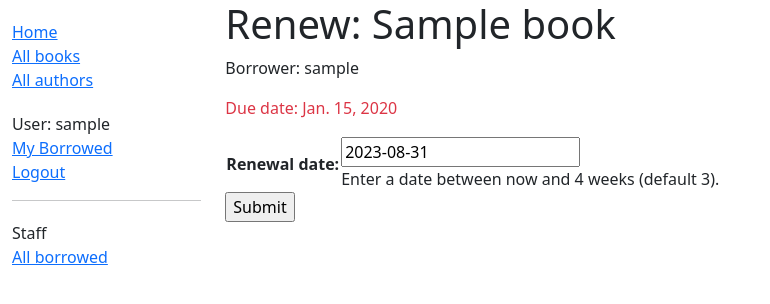
After one commit to KattisLej/django_tutorial, a Django app: page /catalog/book/00000000-0000-0000-0000-000000000001/renew/ in a window 1280 px wide. The commit adds this page. Shown: the top 304 px of the page, without its empty margins (0-770 px from the left). Run offline with Django 4.2, Linux system fonts and the light colour scheme; a user stored in the database is signed in; tables that the repository leaves empty hold one stand-in row (values such as "Sample post").

Commit message:
Adding forms part 9

```diff
--- /dev/null
+++ b/locallibrary/catalog/forms.py
@@ -0,0 +1,25 @@
+from django.core.exceptions import ValidationError
+from django.utils.translation import gettext_lazy as _
+import datetime  # for checking renewal date range.
+
+from django import forms
+
+
+class RenewBookForm(forms.Form):
+    """Form for a librarian to renew books."""
+    renewal_date = forms.DateField(
+            help_text="Enter a date between now and 4 weeks (default 3).")
+
+    def clean_renewal_date(self):
+        data = self.cleaned_data['renewal_date']
+
+        # Check date is not in past.
+        if data < datetime.date.today():
+            raise ValidationError(_('Invalid date - renewal in past'))
+        # Check date is in range librarian allowed to change (+4 weeks)
+        if data > datetime.date.today() + datetime.timedelta(weeks=4):
+            raise ValidationError(
+                _('Invalid date - renewal more than 4 weeks ahead'))
+
+        # Remember to always return the cleaned data.
+        return data
--- /dev/null
+++ b/locallibrary/catalog/templates/catalog/book_renew_librarian.html
@@ -0,0 +1,15 @@
+{% extends "base_generic.html" %}
+
+{% block content %}
+    <h1>Renew: {{book_instance.book.title}}</h1>
+    <p>Borrower: {{book_instance.borrower}}</p>
+    <p{% if book_instance.is_overdue %} class="text-danger"{% endif %}>Due date: {{book_instance.due_back}}</p>
+
+    <form action="" method="post">
+        {% csrf_token %}
+        <table>
+        {{ form.as_table }}
+        </table>
+        <input type="submit" value="Submit">
+    </form>
+{% endblock %}
--- a/locallibrary/catalog/templates/catalog/bookinstance_list_borrowed_all.html
+++ b/locallibrary/catalog/templates/catalog/bookinstance_list_borrowed_all.html
@@ -8,7 +8,7 @@
 
       {% for bookinst in bookinstance_list %}
       <li class="{% if bookinst.is_overdue %}text-danger{% endif %}">
-        <a href="{% url 'book-detail' bookinst.book.pk %}">{{bookinst.book.title}}</a> ({{ bookinst.due_back }})
+        <a href="{% url 'book-detail' bookinst.book.pk %}">{{bookinst.book.title}}</a> ({{ bookinst.due_back }}) - {{ bookinst.borrower }} - {% if perms.catalog.can_mark_returned %} <a href="{% url 'renew-book-librarian' bookinst.id %}">Renew</a>{% endif %}
       </li>
       {% endfor %}
     </ul>
--- a/locallibrary/catalog/urls.py
+++ b/locallibrary/catalog/urls.py
@@ -10,4 +10,8 @@ urlpatterns = [
          views.AuthorDetailView.as_view(), name='author-detail'),
     path('mybooks/', views.LoanedBooksByUserListView.as_view(), name='my-borrowed'),
     path(r'borrowed/', views.LoanedBooksAllListView.as_view(), name='all-borrowed'),
+    path('book/<uuid:pk>/renew/', views.renew_book_librarian, name='renew-book-librarian'),
+    path('author/create/', views.AuthorCreate.as_view(), name='author-create'),
+    path('author/<int:pk>/update/', views.AuthorUpdate.as_view(), name='author-update'),
+    path('author/<int:pk>/delete/', views.AuthorDelete.as_view(), name='author-delete'),
 ]
--- a/locallibrary/catalog/views.py
+++ b/locallibrary/catalog/views.py
@@ -1,10 +1,18 @@
-from django.shortcuts import render
 from django.views import generic
-
 from .models import Book, Author, BookInstance, Genre
 from django.contrib.auth.mixins import LoginRequiredMixin
 from django.contrib.auth.mixins import PermissionRequiredMixin
+from django.utils.decorators import method_decorator
 from django.shortcuts import render
+import datetime
+from django.contrib.auth.decorators import login_required, permission_required
+from django.shortcuts import get_object_or_404
+from django.http import HttpResponseRedirect
+from django.urls import reverse
+from catalog.forms import RenewBookForm
+from django.views.generic.edit import CreateView, UpdateView, DeleteView
+from django.urls import reverse_lazy
+from catalog.models import Author
 
 
 def index(request):
@@ -85,3 +93,68 @@ class LoanedBooksAllListView(PermissionRequiredMixin, generic.ListView):
 
 def custom_permission_denied(request, exception):
     return render(request, '403.html', status=403)
+
+
+@login_required
+@permission_required('catalog.can_mark_returned', raise_exception=True)
+def renew_book_librarian(request, pk):
+    """View function for renewing a specific BookInstance by librarian."""
+    book_instance = get_object_or_404(BookInstance, pk=pk)
+
+    # If this is a POST request then process the Form data
+    if request.method == 'POST':
+
+        # Create a form instance and populate it with data from the request (binding):
+        form = RenewBookForm(request.POST)
+
+        # Check if the form is valid:
+        if form.is_valid():
+            # process the data in form.cleaned_data as required (here we just write it to the model due_back field)
+            book_instance.due_back = form.cleaned_data['renewal_date']
+            book_instance.save()
+
+            # redirect to a new URL:
+            return HttpResponseRedirect(reverse('all-borrowed'))
+
+    # If this is a GET (or any other method) create the default form.
+    else:
+        proposed_renewal_date = datetime.date.today() + datetime.timedelta(weeks=3)
+        form = RenewBookForm(initial={'renewal_date': proposed_renewal_date})
+
+    context = {
+        'form': form,
+        'book_instance': book_instance,
+    }
+
+    return render(request, 'catalog/book_renew_librarian.html', context)
+
+
+class AuthorCreate(CreateView):
+    model = Author
+    fields = ['first_name', 'last_name', 'date_of_birth', 'date_of_death']
+    initial = {'date_of_death': '11/06/2020'}
+
+    @method_decorator(login_required)
+    @method_decorator(permission_required('catalog.can_mark_returned', raise_exception=True))
+    def dispatch(self, *args, **kwargs):
+        return super().dispatch(*args, **kwargs)
+
+
+class AuthorUpdate(UpdateView):
+    model = Author
+    fields = '__all__'  # Not recommended (potential security issue if more fields added)
+
+    @method_decorator(login_required)
+    @method_decorator(permission_required('catalog.can_mark_returned', raise_exception=True))
+    def dispatch(self, *args, **kwargs):
+        return super().dispatch(*args, **kwargs)
+
+
+class AuthorDelete(DeleteView):
+    model = Author
+    success_url = reverse_lazy('authors')
+
+    @method_decorator(login_required)
+    @method_decorator(permission_required('catalog.can_mark_returned', raise_exception=True))
+    def dispatch(self, *args, **kwargs):
+        return super().dispatch(*args, **kwargs)
```
Also changed, not shown: locallibrary/catalog/templates/catalog/author_confirm_delete.html (added, +14 -0 lines), locallibrary/catalog/templates/catalog/author_form.html (added, +13 -0 lines).
